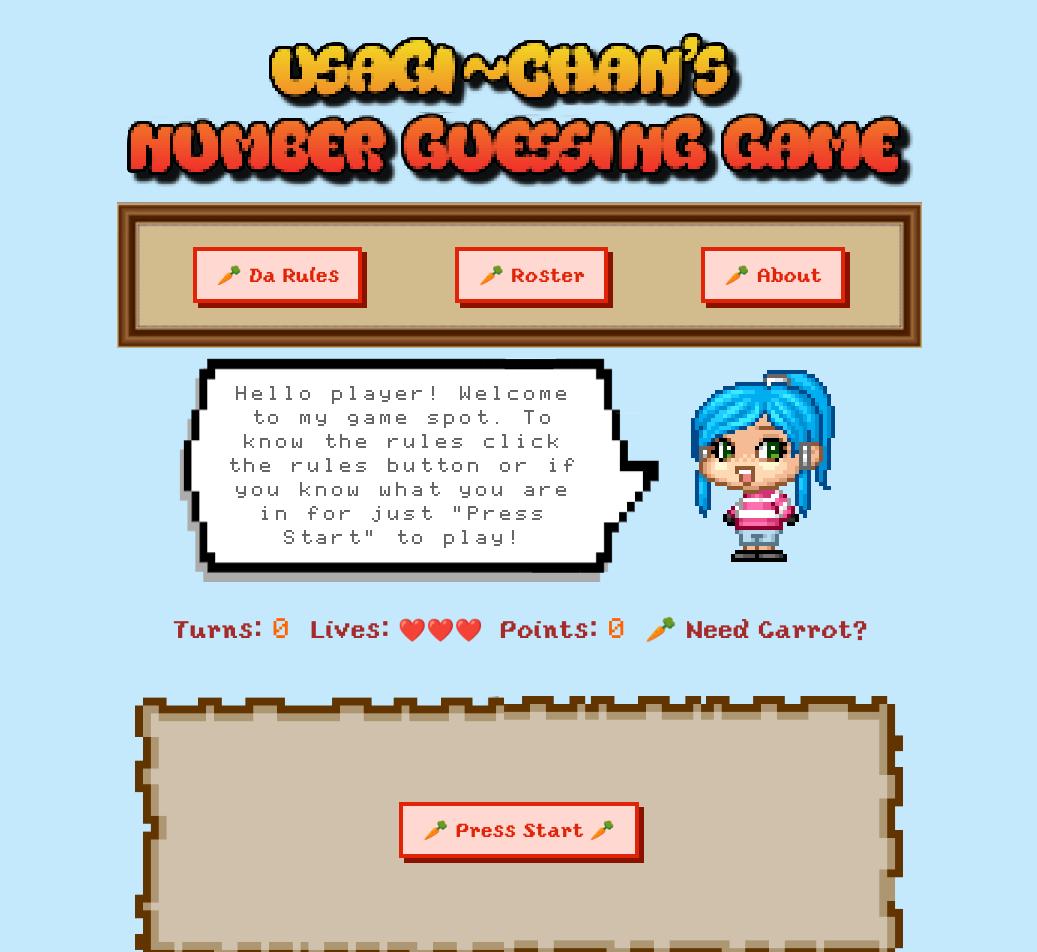
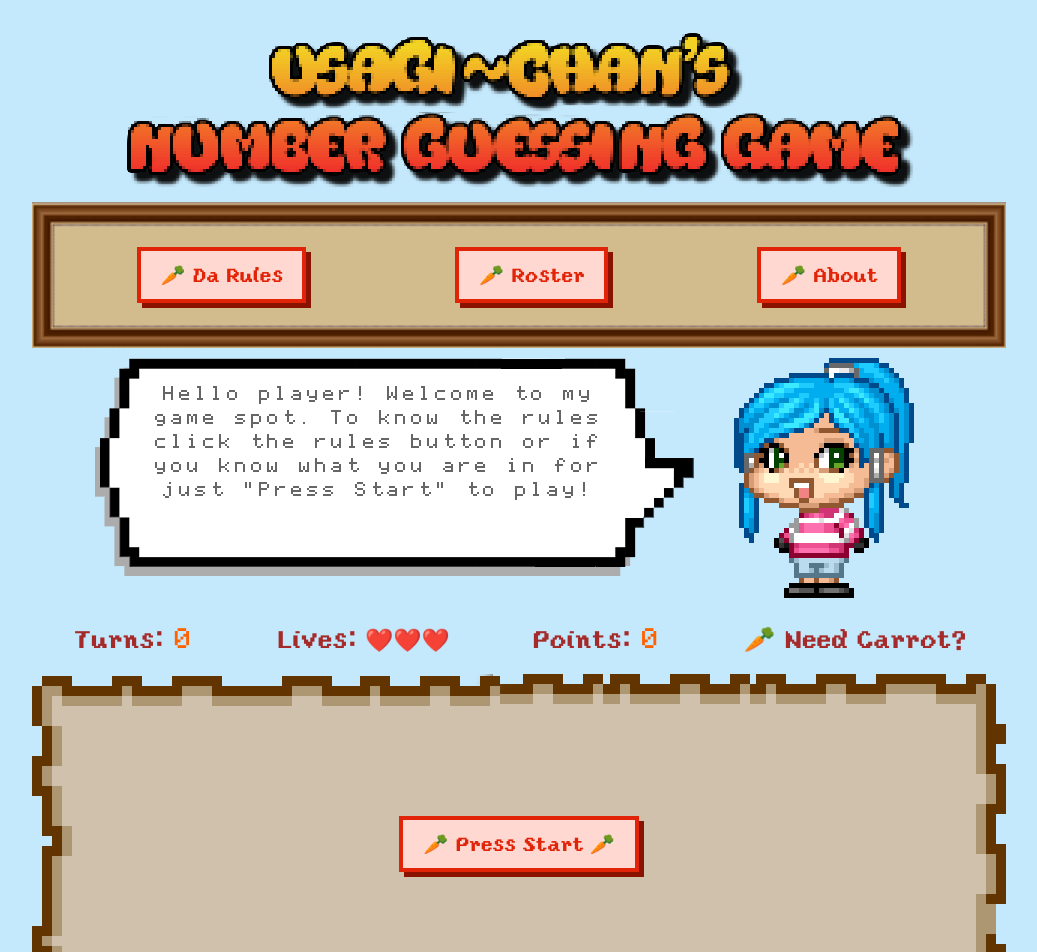
Before and after one commit to Blankscreen-exe/Usagi-chans-number-guessing-game, a React (Vite) app: page / in a window 1280 px wide. Shown: the top 952 px of the page, without its empty margins (121-1158 px from the left). Built offline with nearby package versions, Linux system fonts and the light colour scheme.

Commit message:
Finish responsive website

```diff
--- a/index.html
+++ b/index.html
@@ -10,7 +10,7 @@
   <link rel="preconnect" href="https://fonts.gstatic.com" crossorigin>
   <link href="https://fonts.googleapis.com/css2?family=VT323&display=swap" rel="stylesheet">
 
-  <title>Usagi~chan WORKING</title>
+  <title>Usagi~chan</title>
 </head>
 
 <body>
--- a/src/components/Avatar.jsx
+++ b/src/components/Avatar.jsx
@@ -60,15 +60,15 @@ export default function Avatar(props) {
     }
 
     return (
-        <div className="flex flex-col justify-center items-center pt-2.5 gap-y-3 md:flex-row">
-            <span className="flex flex-col items-center w-full relative text-center z-0 text-[#666666] md:inline md:w-[480px]">
+        <div className="flex flex-col justify-center items-center pt-2.5 gap-y-3 md:gap-y-0 md:flex-row md:items-start">
+            <span className="flex flex-col items-center w-full relative text-center z-0 text-[#666666] md:inline md:w-[480px] lg:w-[600px]">
                 <picture>
                     <source media="(min-width: 768px)" srcSet="/speechbubble.png" />
-                    <img src="/speechbubble-mobile.png" alt="Speech buble" className="w-full h-72 max-w-80 md:h-56 md:max-w-none" />
+                    <img src="/speechbubble-mobile.png" alt="Speech buble" className="w-full h-72 max-w-80 md:h-56 md:max-w-none lg:h-auto" />
                 </picture>
-                <p className="absolute text-[.8rem] leading-6 max-w-72 top-0 mt-8 ml-auto mr-auto pl-6 pr-4 z-[1] md:max-w-[430px] md:mt-6 md:pl-8 md:text-[1rem]">{dialogue}</p>
+                <p className="absolute text-[.8rem] leading-6 max-w-72 top-0 mt-8 ml-auto mr-auto pl-6 pr-4 z-[1] md:max-w-[430px] md:mt-6 md:pl-8 md:text-[1rem] lg:max-w-[550px]">{dialogue}</p>
             </span>
-            <img src={image} className="w-36 md:w-50" />
+            <img src={image} />
         </div>
     )
 }
--- a/src/components/IObox.jsx
+++ b/src/components/IObox.jsx
@@ -80,9 +80,9 @@ export default function IObox(props) {
     }
 
     return (
-        <div className="relative text-[14pt] min-h-[395px] max-w-[460px] mx-auto md:text-[17pt] md:min-h-auto md:max-w-3xl md:my-4">
-            <img src={titlebg} className="h-[395px] object-fill md:h-96 lg:h-auto" />
-            <div className="absolute top-1/2 left-1/2 w-[78vw] max-w-[360px] -translate-1/2 text-center md:min-w-[36rem] md:w-auto lg:min-w-[800px]">
+        <div className="relative text-[14pt] min-h-[395px] max-w-[460px] mx-auto md:text-[17pt] md:min-h-auto md:max-w-3xl md:my-4 lg:text-[15pt] lg:max-w-none lg:mx-0 lg:my-0">
+            <img src={titlebg} className="h-[395px] md:h-96 lg:h-auto" />
+            <div className="absolute top-1/2 left-1/2 w-[78vw] max-w-[360px] -translate-1/2 text-center md:min-w-[36rem] md:w-auto lg:min-w-[800px] lg:max-w-none">
                 {ioToShow}
             </div>
         </div>
--- a/src/components/Stats.jsx
+++ b/src/components/Stats.jsx
@@ -15,8 +15,8 @@ export default function Stats(props) {
   const probabilityOfSmaller = ((10 - (10 - currNumber)) * 10)
 
   return (
-    <span className='flex justify-center flex-col items-center lg:flex-row'>
-      <div className='flex flex-col justify-around py-5 px-0 text-left w-max gap-y-1.5 md:flex-row md:gap-x-4 md:my-4'>
+    <span className='flex justify-center flex-col items-center lg:inline lg:items-start'>
+      <div className='flex flex-col justify-around py-5 px-0 text-left w-max gap-y-1.5 md:flex-row md:gap-x-4 md:my-4 lg:w-auto lg:gap-y-0 lg:gap-x-0 lg:my-0 lg:text-center'>
         <span>
           <span className='font-[yoster] text-[19pt] text-[brown]'>Turns: </span>
           <span className='text-[17pt] text-[#ff6200]'>{props.playerData.turns}</span>
@@ -39,7 +39,7 @@ export default function Stats(props) {
       </div>
       {props.displayHint &&
         props.gameState === 1 &&
-        <div className='flex flex-col gap-y-2 justify-around py-[5px] px-0 my-[15px] mx-auto hint-container-border bg-[#d2bb8c] lg:flex-row'>
+        <div className='flex flex-col gap-y-2 justify-around py-[5px] px-0 my-[15px] mx-auto hint-container-border bg-[#d2bb8c] lg:flex-row lg:gap-y-0'>
           <span>
             <span className='font-[yoster] text-[14pt] text-[brown] md:text-[19pt]'>Chance of "Smaller" = </span>
             <span className='text-[12pt md:text-[17pt]'>{probabilityOfSmaller} %</span>
```
